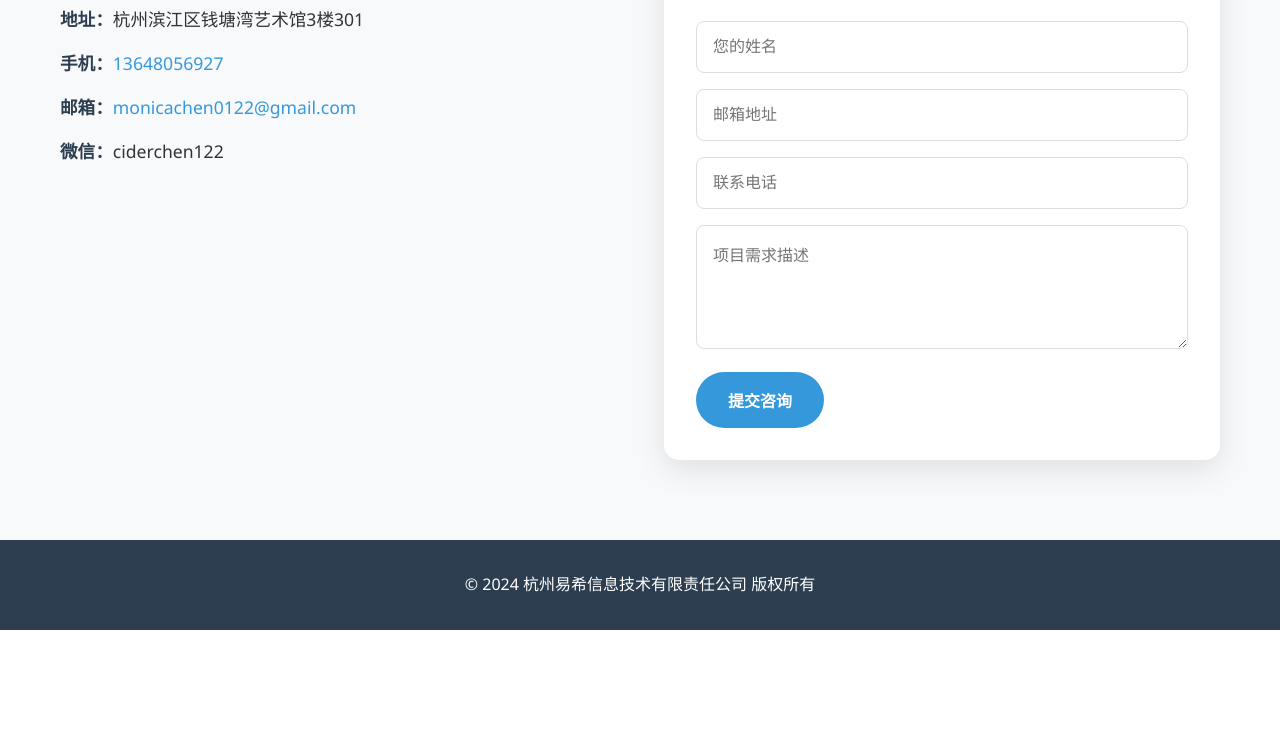
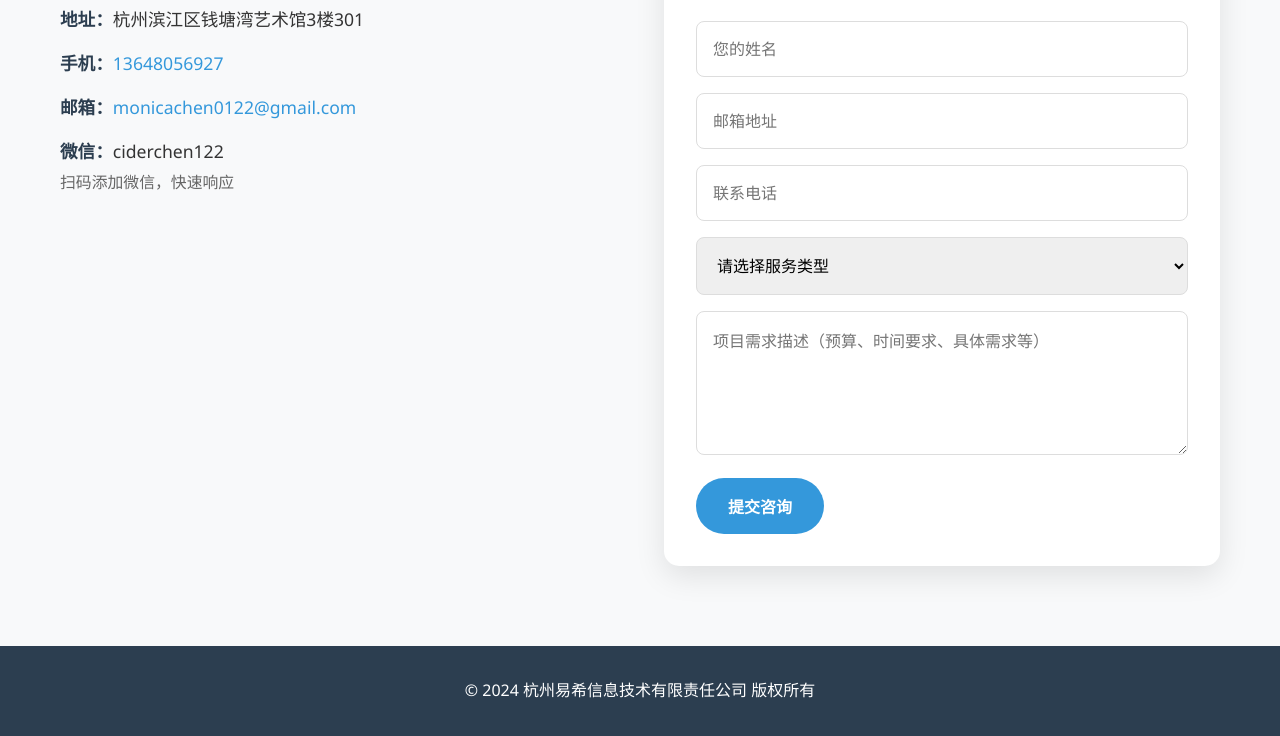
Before and after one commit to ciderchen122/yixi, a plain HTML site: page index.html in a window 1280 px wide. Shown: the part 5407-6143 px from the top of the page. Before the commit the page ends 6037 px from the top, so only its background shows below. Drawn offline with Linux system fonts and the light colour scheme.

Commit message:
Add files via upload
update index.html

```diff
--- a/index.html
+++ b/index.html
@@ -208,15 +208,29 @@
                     </div>
                     <div class="contact-item">
                         <strong>微信：</strong>ciderchen122
+                        <div class="wechat-qr">
+                            <img src="#" alt="微信二维码" style="width: 100px; height: 100px; margin-top: 10px; border-radius: 8px; display: none;">
+                            <p style="font-size: 0.9em; color: #666; margin-top: 5px;">扫码添加微信，快速响应</p>
+                        </div>
                     </div>
                 </div>
                 <div class="contact-form">
                     <h3>在线咨询</h3>
-                    <form>
-                        <input type="text" placeholder="您的姓名" required>
-                        <input type="email" placeholder="邮箱地址" required>
-                        <input type="tel" placeholder="联系电话" required>
-                        <textarea placeholder="项目需求描述" rows="5" required></textarea>
+                    <form action="https://formspree.io/f/xqalpvey" method="POST">
+                        <input type="hidden" name="_subject" value="来自易希科技官网的咨询">
+                        <input type="hidden" name="_next" value="https://yixitech.cc/#contact">
+                        <input type="text" name="name" placeholder="您的姓名" required>
+                        <input type="email" name="email" placeholder="邮箱地址" required>
+                        <input type="tel" name="phone" placeholder="联系电话" required>
+                        <select name="service" required>
+                            <option value="">请选择服务类型</option>
+                            <option value="软件推广视频">软件推广视频</option>
+                            <option value="跨境电商视频">跨境电商视频</option>
+                            <option value="数字人AI混剪">数字人AI混剪</option>
+                            <option value="企业宣传片">企业宣传片</option>
+                            <option value="其他视频服务">其他视频服务</option>
+                        </select>
+                        <textarea name="message" placeholder="项目需求描述（预算、时间要求、具体需求等）" rows="5" required></textarea>
                         <button type="submit" class="btn btn-primary">提交咨询</button>
                     </form>
                 </div>
--- a/style.css
+++ b/style.css
@@ -528,7 +528,8 @@ section {
 }
 
 .contact-form input,
-.contact-form textarea {
+.contact-form textarea,
+.contact-form select {
     width: 100%;
     padding: 1rem;
     margin-bottom: 1rem;
@@ -536,10 +537,12 @@ section {
     border-radius: 8px;
     font-size: 1rem;
     transition: border-color 0.3s ease;
+    font-family: inherit;
 }
 
 .contact-form input:focus,
-.contact-form textarea:focus {
+.contact-form textarea:focus,
+.contact-form select:focus {
     outline: none;
     border-color: #3498db;
 }
```
